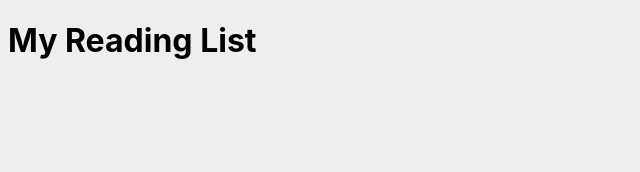
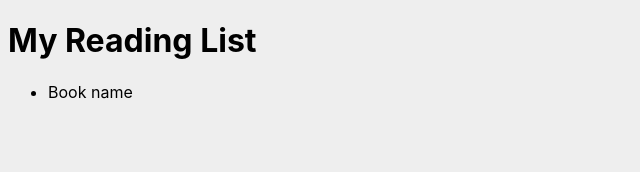
Before and after one commit to Doesntmeananything/graphql-book-app-client, a React (Create React App) app: page / in a window 1280 px wide. Shown: the top 172 px of the page, without its empty margins (0-640 px from the left). Built offline with nearby package versions, Linux system fonts and the light colour scheme.

Commit message:
Create BookList component

```diff
--- a/src/App.js
+++ b/src/App.js
@@ -1,9 +1,11 @@
 import React from "react";
+import BookList from "./components/BookList";
 
 function App() {
   return (
     <div id="main">
       <h1>My Reading List</h1>
+      <BookList />
     </div>
   );
 }
--- /dev/null
+++ b/src/components/BookList.js
@@ -0,0 +1,13 @@
+import React from "react";
+
+function BookList() {
+  return (
+    <div>
+      <ul id="book-listt">
+        <li>Book name</li>
+      </ul>
+    </div>
+  );
+}
+
+export default BookList;
```
